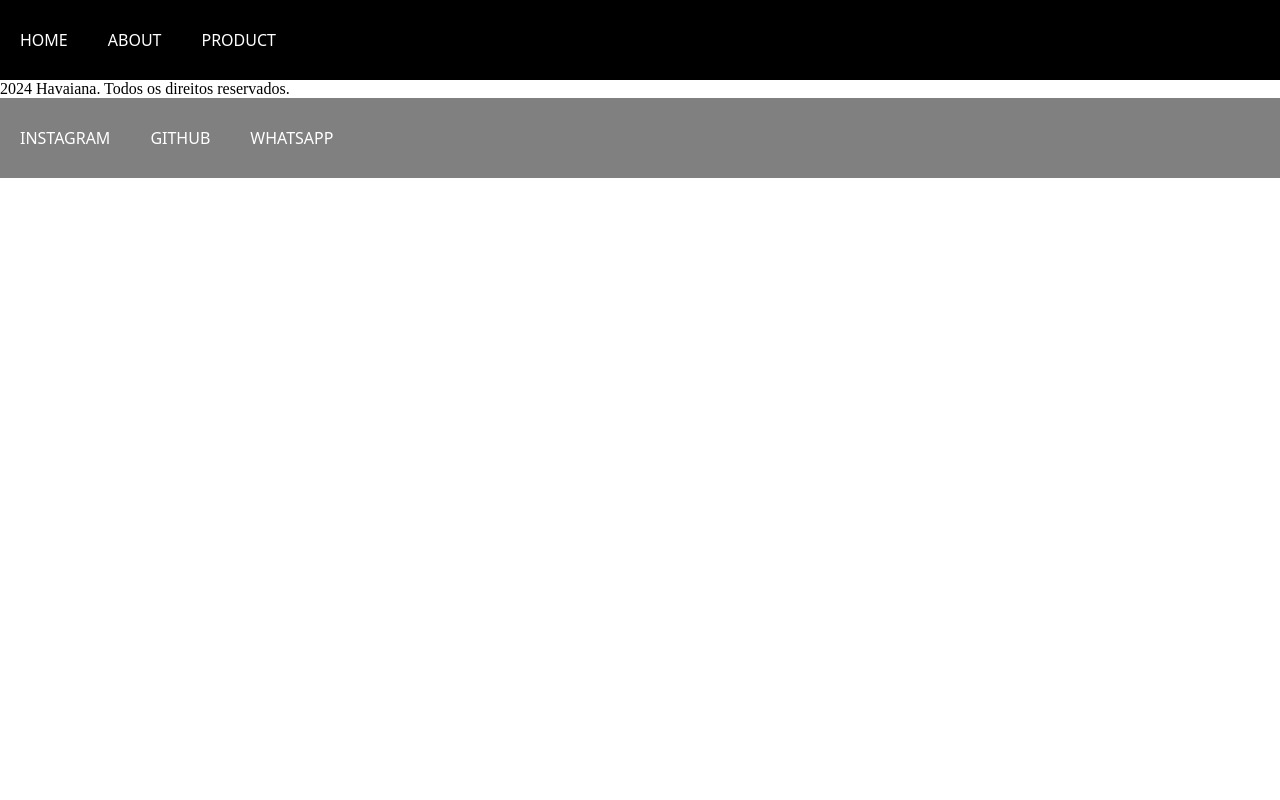
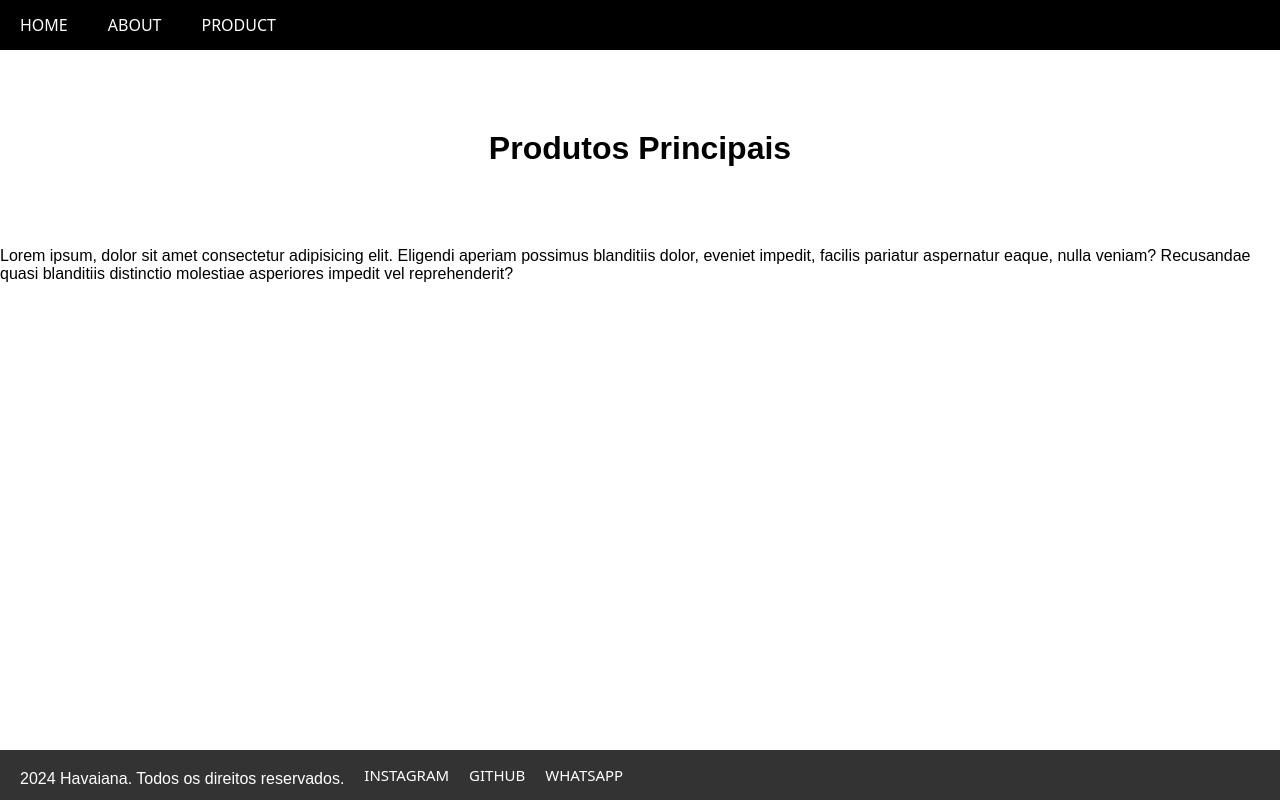
Before and after one commit to Alves-Jose/javascript, a plain HTML site: page Udemy/HMTL/Exercicios/01.html in a window 1280 px wide. Drawn offline with Linux system fonts and the light colour scheme.

Commit message:
Update 01.html

```diff
--- a/Udemy/HMTL/Exercicios/01.html
+++ b/Udemy/HMTL/Exercicios/01.html
@@ -9,11 +9,12 @@
       * {
         margin: 0;
         padding: 0;
+        font-family: sans-serif;
       }
 
-      nav {
+      .cabecalho nav {
         background: black;
-        height: 80px;
+        height: 50px;
       }
 
       nav a {
@@ -40,12 +41,36 @@
         list-style: none;
       }
 
-      .rodape nav{
-        background: grey;
+      .rodape {
+        height: 30px;
+        position: fixed;
+        bottom: 0;
+        width: 100%;
+        background-color: #333;
+        color: white;
+        text-align: center;
+        padding: 10px;
+        display: flex;
+      }
+
+      .rodape a:hover {
+        background: black;
+      }
+
+      .rodape p {
+        text-align: center;
+        padding: 10px;
+      }
+
+      .rodape a {
+        font-size: 15px;
+        text-align: center;
+        padding: 10px;
       }
     </style>
   </head>
   <body>
+    <div class="cabecalho">
       <nav>
         <ul>
           <li><a href="#">Home</a></li>
@@ -53,11 +78,20 @@
           <li><a href="#">Product</a></li>
         </ul>
       </nav>
+    </div>
+    <h1 style="padding: 80px; text-align: center; display: block">
+      Produtos Principais
+    </h1>
+    <p>
+      Lorem ipsum, dolor sit amet consectetur adipisicing elit. Eligendi aperiam
+      possimus blanditiis dolor, eveniet impedit, facilis pariatur aspernatur
+      eaque, nulla veniam? Recusandae quasi blanditiis distinctio molestiae
+      asperiores impedit vel reprehenderit?
+    </p>
   </body>
 
   <footer class="rodape">
     <p>2024 Havaiana. Todos os direitos reservados.</p>
-
     <nav>
       <ul>
         <li><a href="instagram.com/ilovemyhavaianas">Instagram</a></li>
```
Lines whose indentation alone changed are shown as unchanged.
